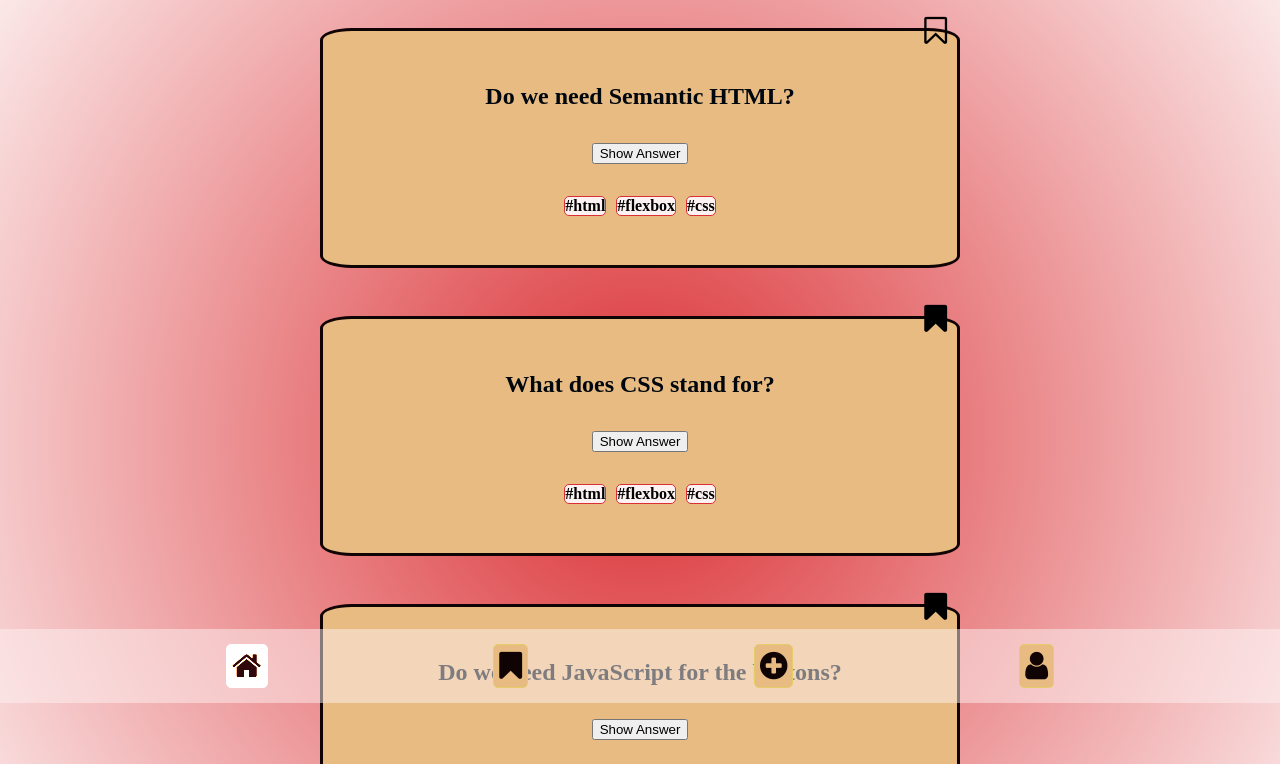
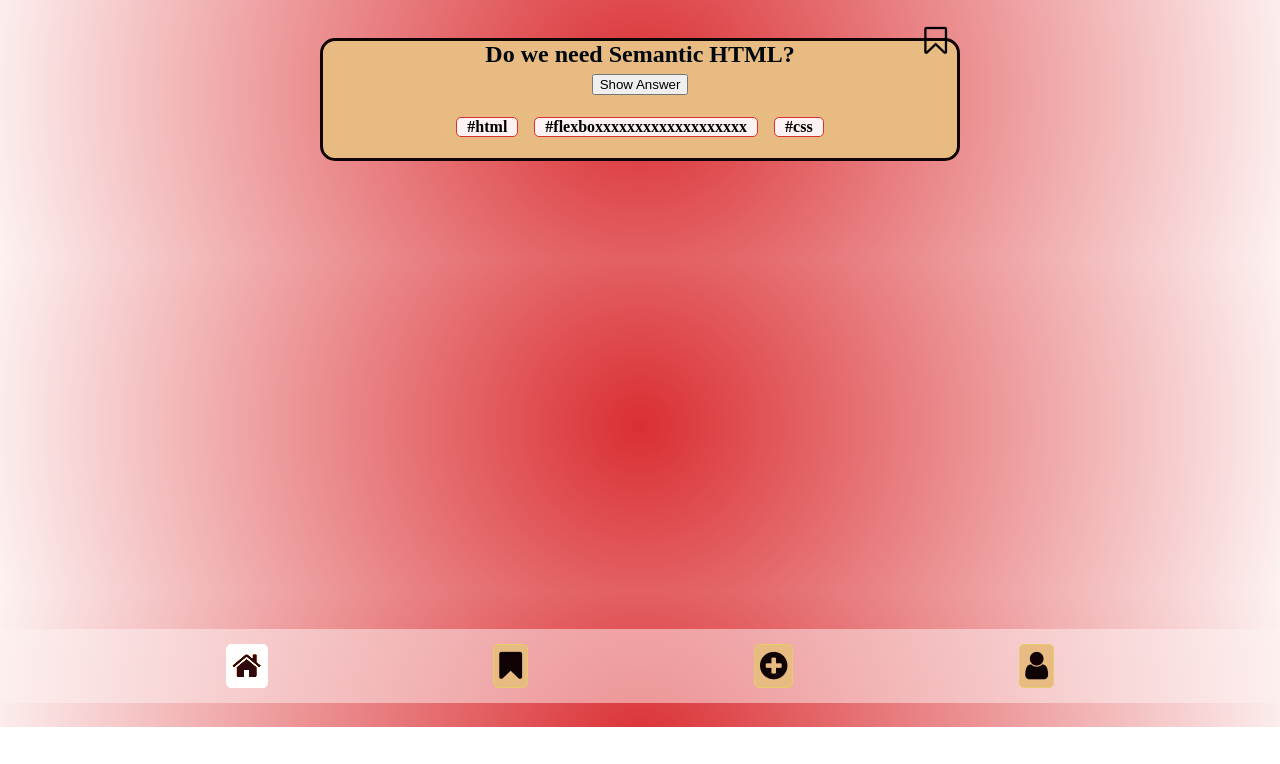
Before and after one commit to Braun-Johannes/Quiz-App, a plain HTML site: page index.html in a window 1280 px wide. Shown: the part 73-837 px from the top of the page. After the commit the page ends 800 px from the top, so only its background shows below. Drawn offline with Linux system fonts and the light colour scheme.

Commit message:
outcomment-dummies-fixedQC

```diff
--- a/components/QuestionCards/question-cards.css
+++ b/components/QuestionCards/question-cards.css
@@ -1,50 +1,31 @@
 .question-container {
   position: relative;
-  display: flex;
+  /* display: flex;
   flex-direction: column;
   align-items: center;
-  justify-content: space-evenly;
+  justify-content: space-evenly; */
   width: 50%;
-  height: 15rem;
-  top: -5rem;
-  transform: translate(50%, 50%);
+  top: 50px; /* WARUM KEINE PROZENT? */
+  left: 25%;
   margin-bottom: 3rem;
   border: solid var(--text);
-  border-radius: 5%;
+  border-radius: 15px;
   background-color: var(--secondary);
   font-size: 1.5rem;
   font-weight: bold;
   text-align: center;
 }
-
+/* transform: translate(50%, 50%); WARUM VERSETZT DIESE SCHEISSE MEINE CARD */
 .answer {
-  position: relative;
-}
-
-.question-container p {
-  position: relative;
-  top: 10%;
-}
-
-.button {
-  position: relative;
-  top: 10%;
-  margin: 5px;
-}
-.answer {
-  position: relative;
-  top: 10%;
-  margin: 5px;
   display: none;
 }
 
 .categories-container {
-  position: relative;
+  /* position: relative;
   display: flex;
   justify-content: space-evenly;
-  flex-wrap: wrap;
+  flex-wrap: wrap; */
   margin: 1rem;
-  padding: 0;
   list-style: none;
 }
 
@@ -54,6 +35,8 @@
   background-color: var(--background);
   font-size: 1rem;
   margin: 5px;
+  padding: 0 10px 0 10px;
+  display: inline-block;
 }
 
 .question-container i {
@@ -62,3 +45,28 @@
   right: 10px;
   font-size: 2rem;
 }
+/* .fa{
+  position: absolute;
+  top: -1rem;
+  right: 10px;
+  font-size: 2rem;
+ } Same as above. why smaller? */
+
+/* .button {
+  position: relative;
+  top: 10%;
+  margin: 5px;
+} */
+
+/*
+.question-container p {
+  position: relative;
+  top: 10%;
+}
+
+.answer {
+  position: relative;
+  top: 10%;
+  margin: 5px;
+  display: none;
+} */
--- a/components/global.css
+++ b/components/global.css
@@ -22,6 +22,7 @@ h1 {
 ul {
   padding: 0;
 }
+
 :root {
   --text: #100304;
   --background: rgb(253, 242, 242);
--- a/index.html
+++ b/index.html
@@ -33,11 +33,11 @@
         </p>
         <ul class="categories-container">
           <li class="categorie">#html</li>
-          <li class="categorie">#flexbox</li>
+          <li class="categorie">#flexboxxxxxxxxxxxxxxxxxxx</li>
           <li class="categorie">#css</li>
         </ul>
       </section>
-      <section class="question-container" id="answer2">
+      <!-- <section class="question-container" id="answer2">
         <p class="question">What does CSS stand for?</p>
         <i class="fa fa-bookmark" aria-hidden="true" data-js="bookmark"></i>
         <button
@@ -70,7 +70,7 @@
           <li class="categorie">#JavaScript</li>
           <li class="categorie">#css</li>
         </ul>
-      </section>
+      </section> -->
     </main>
     <footer>
       <nav class="nav-banner">
```
